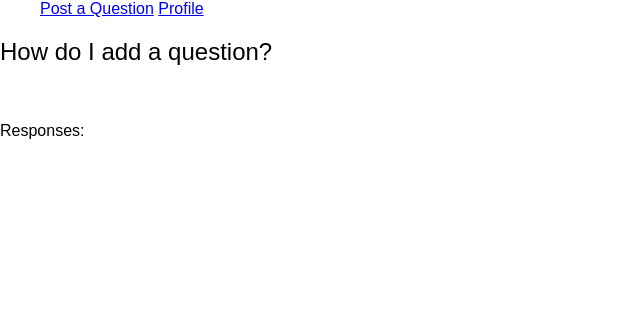
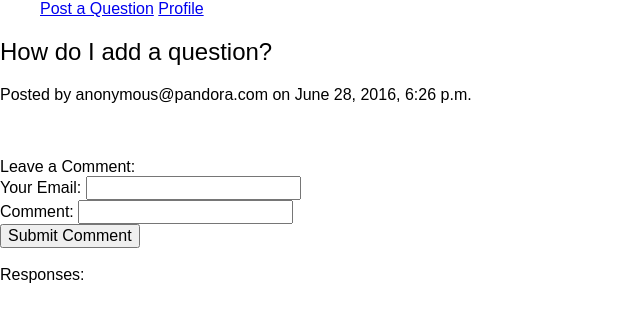
Before and after one commit to halfpete/stackd, a Django app: page /1/ in a window 1280 px wide. Shown: the top 322 px of the page, without its empty margins (0-640 px from the left). Run offline with Django 3.2, Linux system fonts and the light colour scheme; data comes from the database, SQL or seed files in the repository; data that the repository does not hold is empty.

Commit message:
added 'add a comment' functionality

```diff
--- a/stackd/overflow/views.py
+++ b/stackd/overflow/views.py
@@ -18,13 +18,17 @@ def index(request):
 
 
 def detail(request, question_id):
-	question = Question.objects.get(id = question_id)
-	comment_list = question.comment_set.all().order_by('-upvotes')
-	context = {
-	'question': question,
-	'comment_list': comment_list,
-	}
-	return render(request, 'overflow/detail.html', context)
+    question = Question.objects.get(id = question_id)
+    email = request.POST.get('email_field')
+    new_comment = request.POST.get('comment')
+    if (email != None and new_comment != None):
+        add_comment_to_question(request, question, new_comment, email)
+    comment_list = question.comment_set.all().order_by('-upvotes')
+    context = {
+    'question': question,
+    'comment_list': comment_list,
+    }
+    return render(request, 'overflow/detail.html', context)
 
 def post(request):
     email = request.POST.get('email_field')
--- a/stackd/templates/overflow/detail.html
+++ b/stackd/templates/overflow/detail.html
@@ -1,7 +1,16 @@
 {% extends 'overflow/base.html' %}
 
 {% block content %}
-<p><h2>{{question}}</h2></p><br><br>
+<p><h2>{{question}}</h2></p>
+Posted by {{question.author}} on {{question.pub_date}}<br><br><br><br>
+
+Leave a Comment:
+<form method="post", action"">
+ {% csrf_token %}
+ Your Email: <input type="text" name="email_field" id="email_field"><br>
+ Comment: <input type="text" name="comment" id="comment"><br>
+<input type="submit" value="Submit Comment">
+</form><br>
 
 Responses:<br> <br>
 
@@ -9,7 +18,7 @@ Responses:<br> <br>
 
 	{% for comment in comment_list %}
 		<li> Comment: {{comment.comment_text}}<br></li>
-		Published: {{comment.pub_date}}<br>
+		Published: {{comment.pub_date}} by {{comment.author}}<br>
 		Score: {{comment.netvotes}} ({{comment.upvotes}} Upvotes, {{comment.downvotes}} Downvotes)<br><br>
 	{% endfor %}
 {% endif %}
--- a/stackd/templates/overflow/post.html
+++ b/stackd/templates/overflow/post.html
@@ -1,7 +1,7 @@
 {% block content %}
  Please fill out the information below before posting your question:
 
- <form method="post", action"">
+ <form method="post">
  {% csrf_token %}
  Your Email: <input type="text" name="email_field" id="email_field"><br>
  Title of Question: <input type="text" name="title" id="title"><br>
```
Also changed, not shown: 1 other file.
